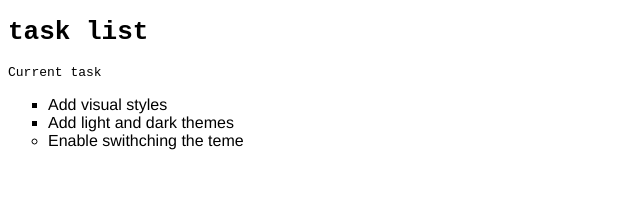
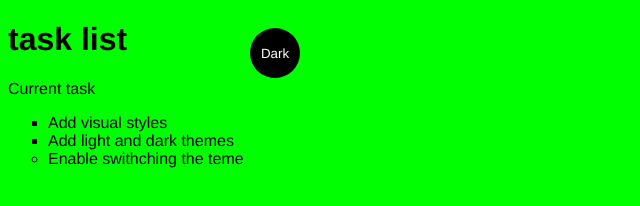
Before and after one commit to daniel2019-max/basic-page, a plain HTML site: page index.html in a window 1280 px wide. Shown: the whole page, without its empty margins (0-640 px from the left). Drawn offline with Linux system fonts and the light colour scheme.

Commit message:
finish site

```diff
--- /dev/null
+++ b/app.js
@@ -0,0 +1,15 @@
+'use strict'; /* uso de modo estricto */
+
+const switcher = document.querySelector('.btn');
+
+switcher.addEventListener('click', function () {
+    document.body.classList.toggle('dark-theme');
+
+    let className = document.body.className;
+    if (className === 'light-theme') {
+        this.textContent = 'Dark';
+    } else {
+        this.textContent = 'Light';
+    }
+    console.log('current theme', this.textContent);
+});
--- a/index.html
+++ b/index.html
@@ -6,14 +6,32 @@
     <link rel="stylesheet" href="main.css">
 </head>
 
-<body>
+<body class="light-theme">
     <h1> task list </h1>
-    <p id="msg"> Current task</p>
+    <!-- <p id="msg"> Current task</p> -->
+    <p> Current task</p>
     <ul>
-        <li class="list">Add visual styles</li>
-        <li class="list">Add light and dark themes</li>
-        <li>Enable swithching the teme</li>
+        <li class="list">
+            Add visual styles
+        </li>
+        <li class="list">
+            Add light and dark themes
+        </li>
+        <li>
+            Enable swithching the teme
+        </li>
     </ul>
+    <div>
+        <button class="btn">
+            Dark
+        </button>
+    </div>
+
+    <script src="app.js">
+
+    </script>
+
+    <noscript>Please enable JavaScript to view the</noscript>
 </body>
 
 </html>
--- a/main.css
+++ b/main.css
@@ -1,5 +1,16 @@
+:root {
+    --green:#00FF00;
+    --white: #ffffff;
+    --black: #000000;
+}
+/*  */
+* {
+    color:var(--fontColor);
+    font-family: helvetica;
+}
+
 body {
-    font-family:monospace;
+    background-color:var(--bg);
 }
 
 ul {
@@ -10,10 +21,41 @@ li{
     list-style: circle;
 }
 
-.list{
+.list {
     list-style: square;
 }
 
-#msg{
+#msg {
     font-family: monospace;
 }
+
+.light-theme {
+    --bg:var(--green);
+    --fontColor:var(--black);
+    --btnBg:var(--black);
+    --btnFontColor:var(--white);
+
+}
+
+.dark-theme{
+    --bg:var(--black);
+    --fontColor: var(--green);
+    --btnBg:var(--white);
+    --btnFontColor:var(--black);
+}
+
+.btn{
+    position: absolute;
+    top: 28px;
+    left: 250px;
+    height: 50px;
+    width: 50px;
+    border-radius:50%;
+    border:none;
+    color:var(--btnFontColor);
+    background-color:var(--btnBg);
+}
+
+.btn:focus{
+    outline-style: none;
+}
```
Also changed, not shown: 1 other file.
